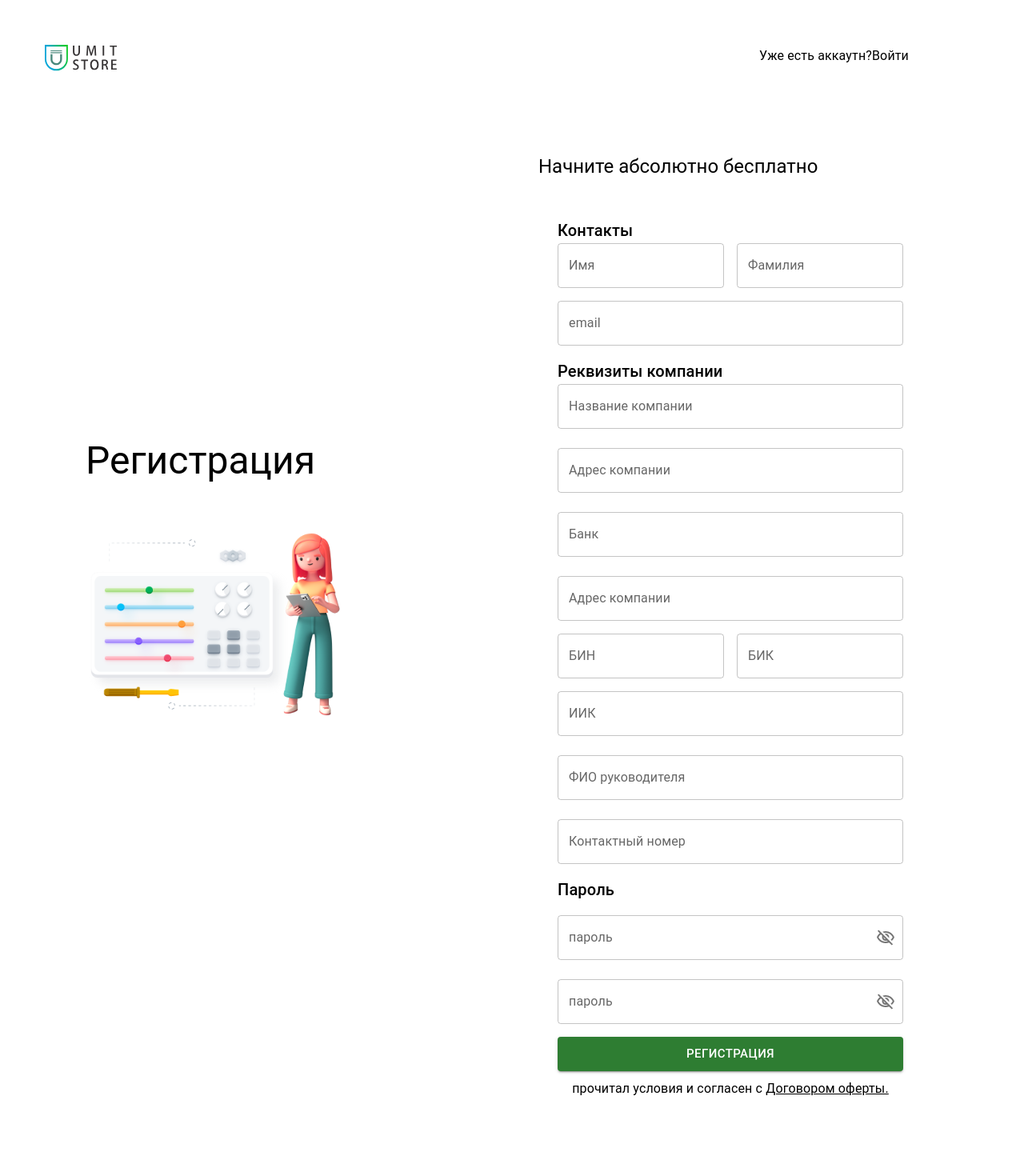
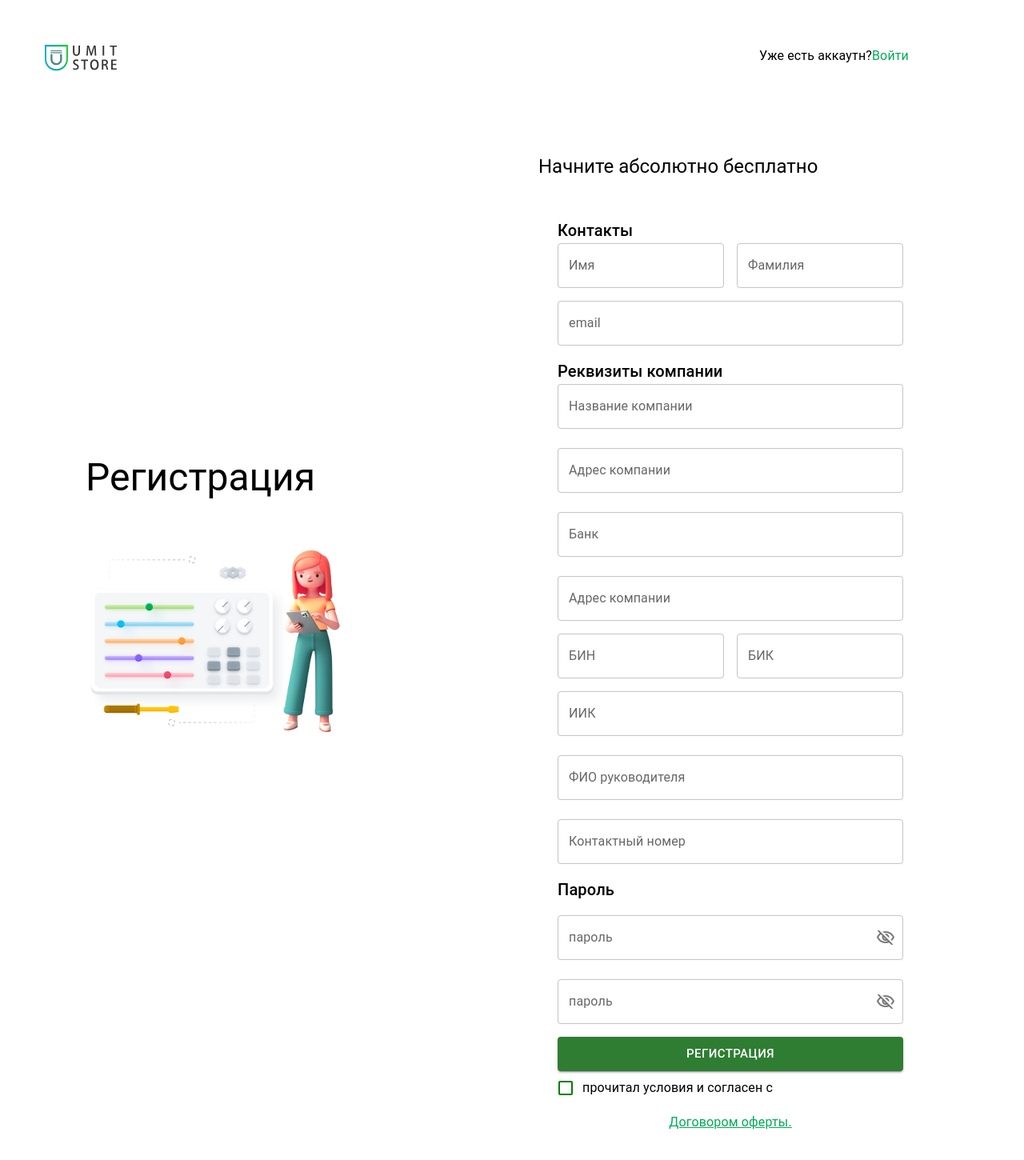
Before and after one commit to MrKadyroff/admin-panel, a React (Create React App) app: page /register in a window 1280 px wide. Shown: the top 1450 px of the page at 80% size. Built offline with nearby package versions, Linux system fonts and the light colour scheme.

Commit message:
login & reg minor fix

```diff
--- a/src/pages/login/index.tsx
+++ b/src/pages/login/index.tsx
@@ -49,7 +49,10 @@ export function Login() {
           <Logo />
           <Typography variant="subtitle1">
             У вас еще нет аккаунта ?{" "}
-            <span onClick={() => navigate("/register")}>
+            <span
+              onClick={() => navigate("/register")}
+              style={{ color: "#00AB55", cursor: "pointer" }}
+            >
               Зарегистрироваться
             </span>
           </Typography>
--- a/src/pages/register/index.tsx
+++ b/src/pages/register/index.tsx
@@ -49,7 +49,12 @@ export default function Register() {
           <Logo />
           <Typography variant="subtitle1">
             Уже есть аккаутн?
-            <span onClick={() => navigate("/login")}>Войти</span>
+            <span
+              onClick={() => navigate("/login")}
+              style={{ color: "#00AB55", cursor: "pointer" }}
+            >
+              Войти
+            </span>
           </Typography>
         </HeaderStyle>
         <ContentStyle>
--- a/src/sections/register/RegisterForm.tsx
+++ b/src/sections/register/RegisterForm.tsx
@@ -145,10 +145,24 @@ export default function RegisterForm() {
             Регистрация
           </LoadingButton>
 
+          <FormControlLabel
+            control={
+              <Checkbox
+                checked={remember}
+                style={{ color: "green" }}
+                onChange={() => setRemember(!remember)}
+              />
+            }
+            label="прочитал условия и согласен с "
+          />
+
           <Typography align="center" style={{ marginTop: 10 }}>
-            прочитал условия и согласен с{" "}
             <span
-              style={{ textDecoration: "underline", cursor: "pointer" }}
+              style={{
+                color: "#00AB55",
+                textDecoration: "underline",
+                cursor: "pointer",
+              }}
               onClick={() => setOffert(!offert)}
             >
               Договором оферты.
```
